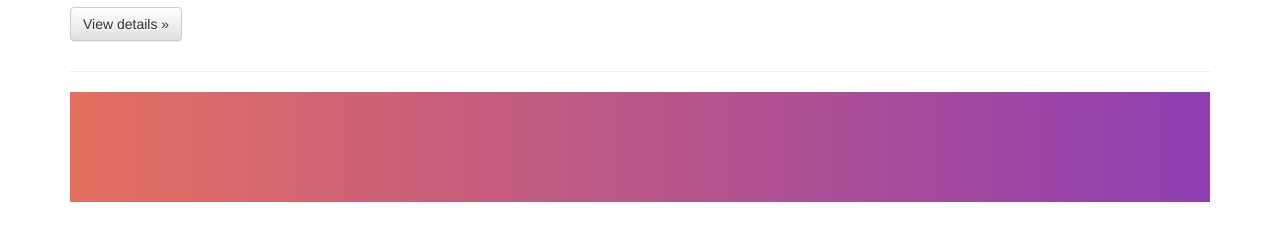
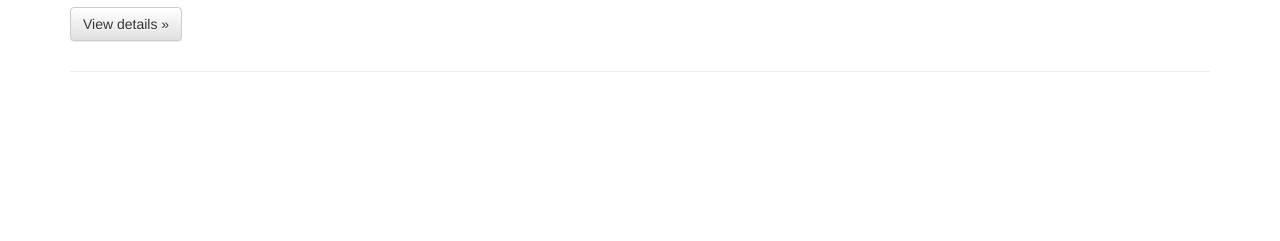
Before and after one commit to polyblank2/initializr, a website: page blog.html in a window 1280 px wide. Shown: the part 523-764 px from the top of the page. Drawn offline with nearby package versions, Linux system fonts and the light colour scheme.

Commit message:
Fixed footer padding Home

```diff
--- a/assets/css/docs.css
+++ b/assets/css/docs.css
@@ -12,7 +12,7 @@ h2{text-align:center;font-weight:300}
 .how-to{padding:20px}.how-to h2{text-align:center}
 .how-to li{font-size:21px;line-height:1.7;margin-top:20px}.how-to li p{font-size:16px;color:#555}
 .how-to code{font-size:85%;word-wrap:break-word;white-space:normal}
-footer{text-align:center;opacity:.8;padding:50px;background-image:-webkit-linear-gradient(left, #dd4b39 0, #720e9e 100%);background-image:-o-linear-gradient(left, #dd4b39 0, #720e9e 100%);background-image:linear-gradient(to right, #dd4b39 0, #720e9e 100%);background-repeat:repeat-x;filter:progid:DXImageTransform.Microsoft.gradient(startColorstr='#ffdd4b39', endColorstr='#ff720e9e', GradientType=1)}footer a{color:#fff}footer a:hover{color:#fff}
+footer{text-align:center;opacity:.8;padding:0px;background-image:-webkit-linear-gradient(left, #dd4b39 0, #720e9e 100%);background-image:-o-linear-gradient(left, #dd4b39 0, #720e9e 100%);background-image:linear-gradient(to right, #dd4b39 0, #720e9e 100%);background-repeat:repeat-x;filter:progid:DXImageTransform.Microsoft.gradient(startColorstr='#ffdd4b39', endColorstr='#ff720e9e', GradientType=1)}footer a{color:#fff}footer a:hover{color:#fff}
 .links{margin:0;list-style:none;padding-left:0}.links li{display:inline;padding:0 10px}
 .social-class .social-hex{font-family:Monaco,Menlo,Consolas,"Courier New",monospace;font-size:10px;opacity:.3;float:right}
 .social-class li{margin-bottom:4px}.social-class li:hover .social-hex{opacity:1}
```
Also changed, not shown: index.html (+1 -1 lines).
